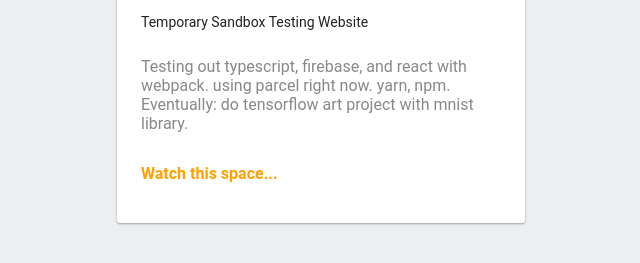
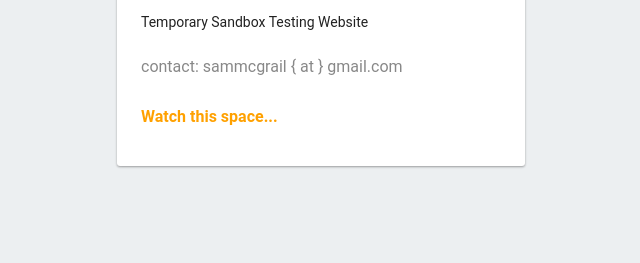
Before and after one commit to sammcgrail/streampcwebsite, a website built with Parcel: page src/index.html in a window 1280 px wide. Shown: the part 187-450 px from the top of the page, without its empty margins (319-959 px from the left). Built offline with nearby package versions, Linux system fonts and the light colour scheme.

Commit message:
fix for bots

```diff
--- a/src/index.html
+++ b/src/index.html
@@ -26,7 +26,7 @@
       <h2>706C73206A6F62</h2>
       <h1>Sam McGrail</h1>
       <p>Temporary Sandbox Testing Website</p>
-      <h3>Testing out typescript, firebase, and react with webpack. using parcel right now. yarn, npm. Eventually: do tensorflow art project with mnist library.</h3>
+      <h3>contact: sammcgrail { at } gmail.com</h3>
       <br>
       <h2>Watch this space...</h2>
       <p></p>
```
